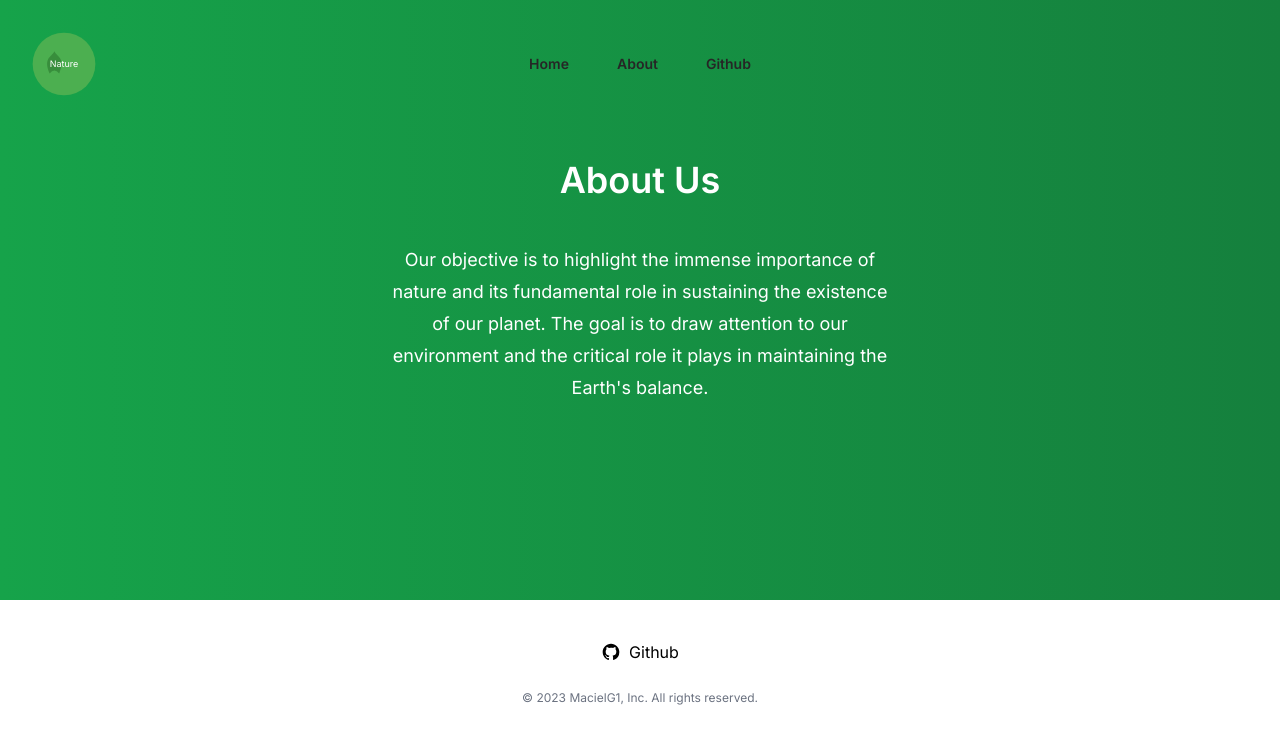
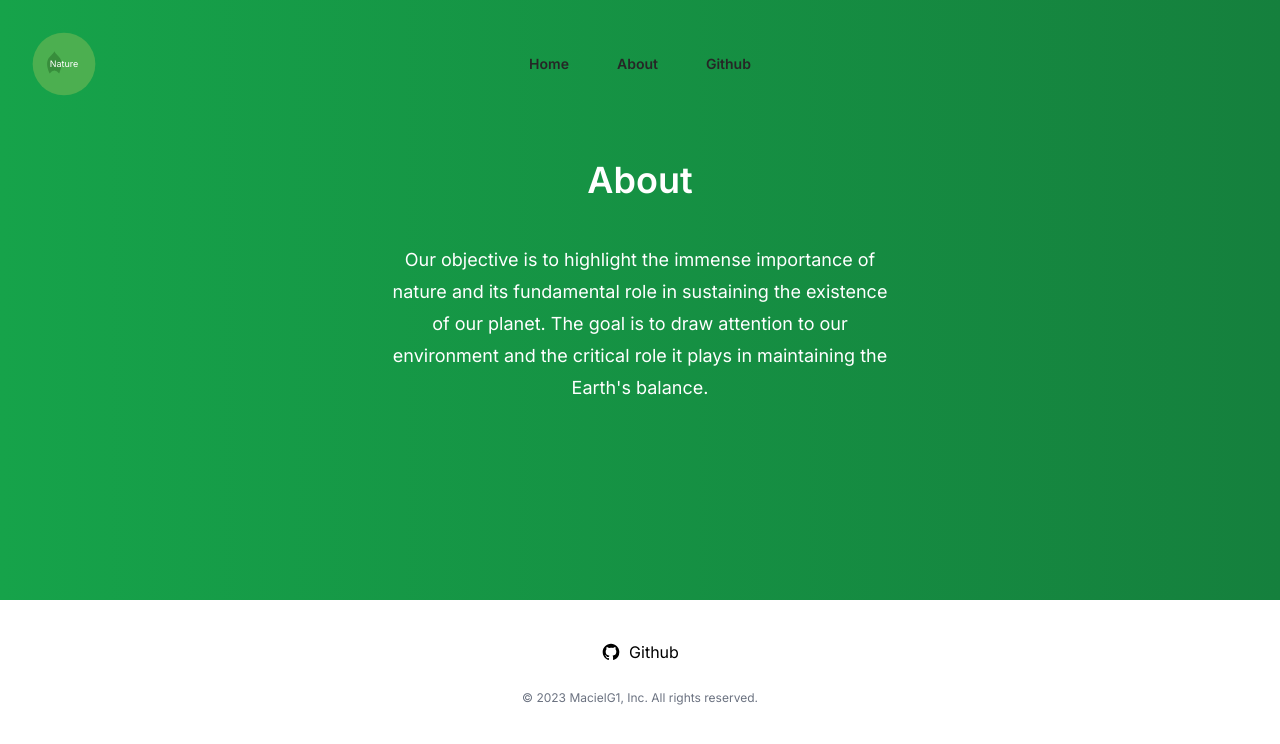
Before and after one commit to MacielG1/nature-project, a Next.js app: page /about in a window 1280 px wide. Shown: the top 744 px of the page. Built offline with nearby package versions, Linux system fonts and the light colour scheme.

Commit message:
fixed unescaped character

```diff
--- a/src/app/about/page.tsx
+++ b/src/app/about/page.tsx
@@ -4,12 +4,12 @@ export default function page() {
       <div className="bg-gradient-to-r from-green-600 to-green-700 py-40  min-h-[75vh]">
         <div className="container mx-auto flex flex-col items-center">
           <div className="max-w-lg text-center text-white">
-            <h2 className="text-4xl font-semibold mb-6">About Us</h2>
+            <h2 className="text-4xl font-semibold mb-6">About</h2>
             <p className="text-lg mb-8 pt-5 leading-8">
               Our objective is to highlight the immense importance of nature and
               its fundamental role in sustaining the existence of our planet.
               The goal is to draw attention to our environment and the critical
-              role it plays in maintaining the Earth's balance.
+              role it plays in maintaining the Earth&apos;s balance.
             </p>
           </div>
         </div>
```
